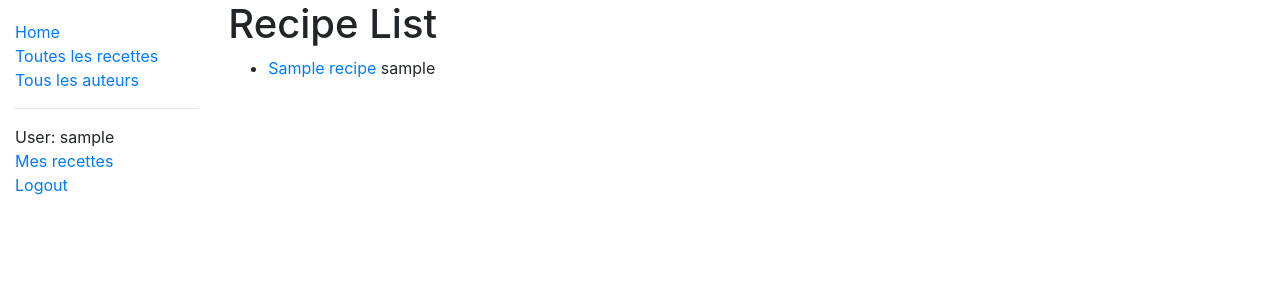
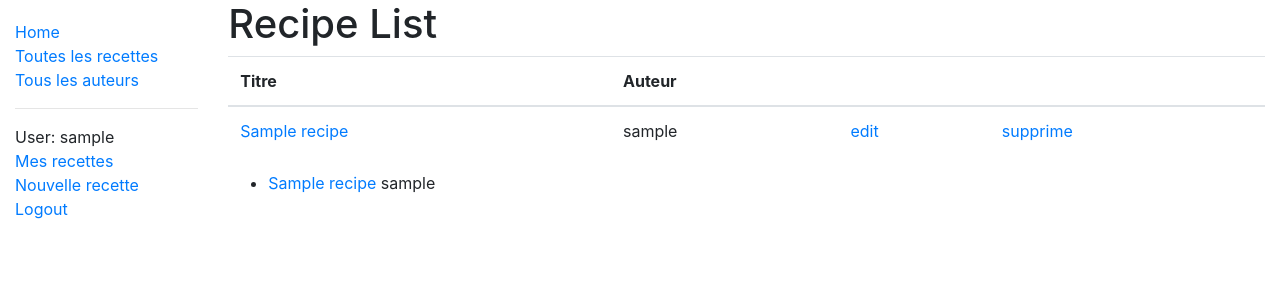
Before and after one commit to cedlerouge/django-recipes, a Django app: page /recipe/ in a window 1280 px wide. Shown: the top 300 px of the page. Run offline with Django 3.2, Linux system fonts and the light colour scheme; a user stored in the database is signed in; tables that the repository leaves empty hold one stand-in row (values such as "Sample post"); some libraries are stand-ins or nearby versions.

Commit message:
add: forms to recipe app

```diff
--- a/recipes/apps/recipe/templates/base_generic.html
+++ b/recipes/apps/recipe/templates/base_generic.html
@@ -22,6 +22,7 @@
               {% if user.is_authenticated %}
               <li>User: {{ user.get_username }}</li>
               <li><a href="{% url 'my-recipes'%}">Mes recettes</a></li>
+              <li><a href="{% url 'recipe-create'%}">Nouvelle recette</a></li>
               <li><a href="{% url 'logout'%}?next={{request.path}}">Logout</a></li>
               {% else %}
               <li><a href="{% url 'login'%}?next={{request.path}}">Login</a></li>
--- a/recipes/apps/recipe/templates/recipe/recipe_list.html
+++ b/recipes/apps/recipe/templates/recipe/recipe_list.html
@@ -3,6 +3,26 @@
 {% block content %}
     <h1>Recipe List</h1>
     {% if recipe_list %}
+    <table class="table">
+        <thead>
+            <tr>
+                <th>Titre</th>
+                <th>Auteur</th>
+                <th></th>
+                <th></th>
+            </tr>
+        </thead>
+        <tbody>
+            {% for recipe in recipe_list %}
+            <tr>
+                <td><a href="{{ recipe.get_absolute_url }}">{{ recipe.title }}</a></td>
+                <td>{{ recipe.created_by }}</td>
+                <td><a href="{% url 'recipe-update' recipe.id %}">edit</a></td>
+                <td><a href="{% url 'recipe-delete' recipe.id %}">supprime</a></td>
+            </tr>
+            {% endfor %}
+        </tbody>
+    </table>
     <ul>
         {% for recipe in recipe_list %}
         <li>
--- a/recipes/apps/recipe/urls.py
+++ b/recipes/apps/recipe/urls.py
@@ -6,4 +6,7 @@ urlpatterns = [
     path('', views.RecipeListView.as_view(), name='recipes'),
     path('myrecipes/', views.RecipeByUserListView.as_view(), name='my-recipes'),
     path('<int:pk>', views.RecipeDetailView.as_view(), name='recipe-detail'),
+    path('create/', views.RecipeCreate.as_view(), name='recipe-create'),
+    path('<int:pk>/update/', views.RecipeUpdate.as_view(), name='recipe-update'),
+    path('<int:pk>/delete/', views.RecipeDelete.as_view(), name='recipe-delete'),
 ]
--- a/recipes/apps/recipe/views.py
+++ b/recipes/apps/recipe/views.py
@@ -1,5 +1,7 @@
 from django.shortcuts import render
 from django.views import generic
+from django.views.generic.edit import CreateView, UpdateView, DeleteView
+from django.urls import reverse_lazy
 from django.contrib.auth.mixins import PermissionRequiredMixin, LoginRequiredMixin
 from recipes.apps.recipe.models import Ingredient, IngredientList, Recipe
 
@@ -39,3 +41,19 @@ class RecipeByUserListView(LoginRequiredMixin, generic.ListView):
 
 class RecipeDetailView(generic.DetailView):
     model = Recipe
+
+
+## Forms
+class RecipeCreate(CreateView):
+    model = Recipe
+    fields = ['title', 'content', 'status']
+    #exclude = ['last_update', 'creation_date', 'edited_by', 'created_by']
+    initial = {'status': 'Draft'}
+
+class RecipeUpdate(UpdateView):
+    model = Recipe
+    fields = ['title', 'content']
+
+class RecipeDelete(DeleteView):
+    model = Recipe
+    success_url = reverse_lazy('recipes')
```
Also changed, not shown: recipes/apps/recipe/templates/recipe/recipe_confirm_delete.html (added, +14 -0 lines), recipes/apps/recipe/templates/recipe/recipe_form.html (added, +11 -0 lines).
